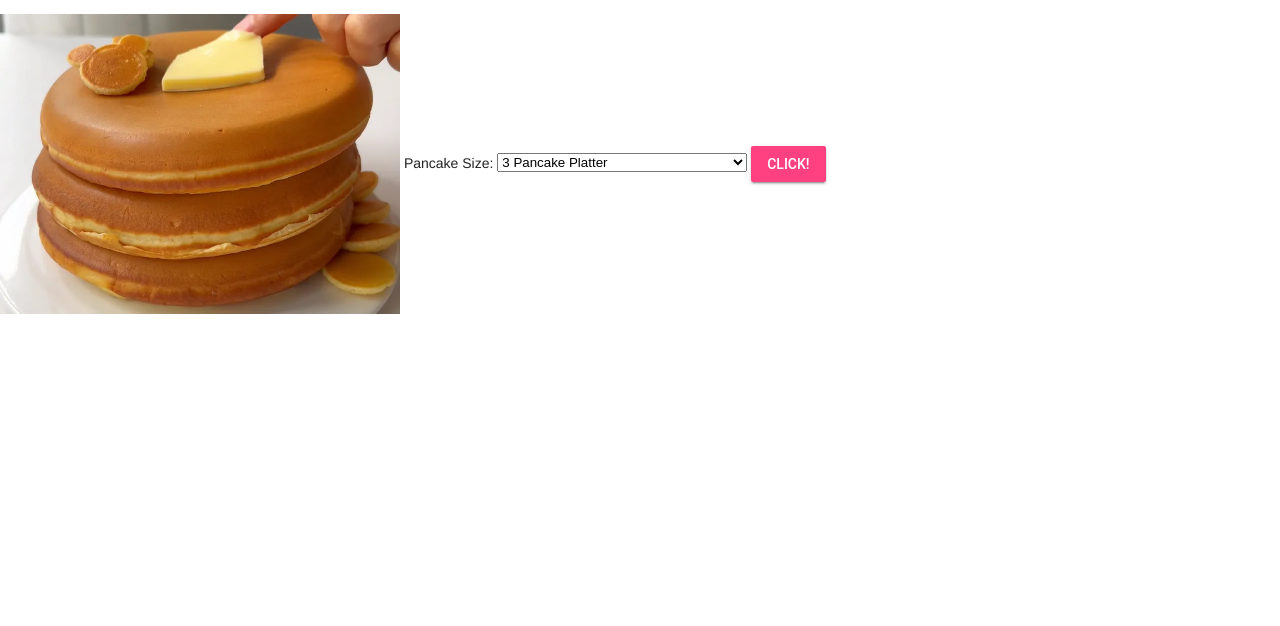
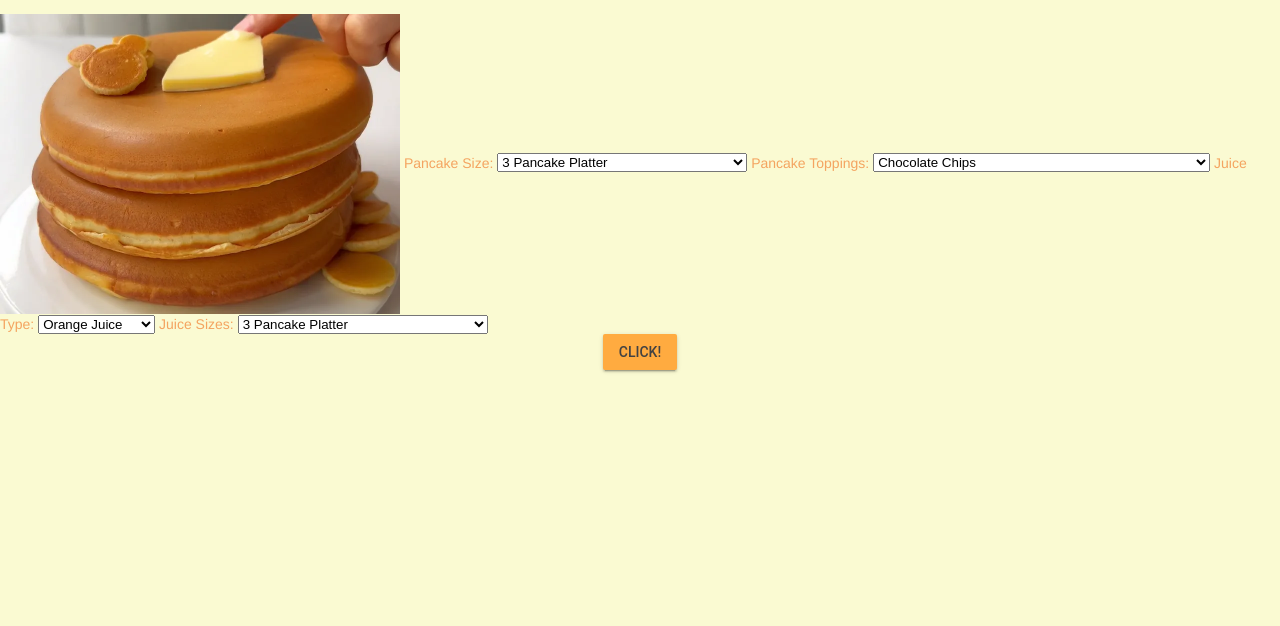
Before and after one commit to ICS20-Programming-GraydonE/Assign-04-HTML-NameOfProgram, a plain HTML site: page index.html in a window 1280 px wide. Shown: the part 174-800 px from the top of the page. Drawn offline with nearby package versions, Linux system fonts and the light colour scheme.

Commit message:
tuesday work

```diff
--- a/css/style.css
+++ b/css/style.css
@@ -0,0 +1,11 @@
+body{
+  background-color:lightgoldenrodyellow ;
+}
+
+h1{
+  color: sandybrown
+}
+
+label{
+  color: sandybrown
+}
--- a/index.html
+++ b/index.html
@@ -3,27 +3,31 @@
   <head>
     <!--Meta data-->
     <meta charset="utf-8">
-    <meta name="description" content="VolumeSphere, with JavaScript">
-    <meta name="keywords" content="immaculata, ics2o">
+    <meta name="description" content="VolumeSphere, with JavaScript">    <meta name="keywords" content="immaculata, ics2o">
     <meta name="author" content="Graydon Ezzeddin">
     <meta name="viewport" content="width=device-width, initial-scale=1.0">
+
     <!--Favicon-->
     <link rel="apple-touch-icon" sizes="180x180" href="./fav/apple-touch-icon.png">
     <link rel="icon" type="image/png" sizes="32x32" href="./fav/favicon-32x32.png">
     <link rel="icon" type="image/png" sizes="16x16" href="./fav/favicon-16x16.png">
     <link rel="manifest" href="./fav/site.webmanifest">
+
     <!--Css-->
     <link rel="stylesheet" href="./css/style.css">
+
     <!--title-->
     <title>Calculate the price of your Pancake Order!</title>
   </head>
   <body>
+
     <!--JavaScript-->
     <script defer src="https://code.getmdl.io/1.3.0/material.min.js"></script>
     <script src="./js/script.js"></script>
+
     <!--MDL-->
     <link rel="stylesheet" href="https://fonts.googleapis.com/icon?family=Material+Icons">
-    <link rel="stylesheet" href="https://code.getmdl.io/1.3.0/material.indigo-pink.min.css">
+    <link rel="stylesheet" href="https://code.getmdl.io/1.3.0/material.brown-orange.min.css">
     <script defer src="https://code.getmdl.io/1.3.0/material.min.js"></script>
     <div class="mdl-layout mdl-js-layout mdl-layout--fixed-header">
       <header class="mdl-layout__header">
@@ -32,10 +36,13 @@
         </div>
       </header>
       <main class="mdl-layout__content">
+
         <!-- Text and Image-->
         <h1>Fill out your order below!</h1>
-        <img src=./images/Pancakes.webp alt="Pancakes" height="300" width="400"
+        <img src=./images/Pancakes.webp alt="Pancakes" height="300" width="400" />
+
         <!--  Interactable list of pancakes sizes -->
+
         <label for="size-pancakes">Pancake Size:</label>
         <select name="size-pancakes" id="size-pancakes">
           <option value="three-pancakes">3 Pancake Platter</option>
@@ -43,14 +50,49 @@
           <option value="kids-pancakes">Kids Size Pancake Platter (1 pancake)</option>
         </select>
 
+        <!--  Interactable list of pancake toppings -->
 
+        <label for="pancake-topping">Pancake Toppings:</label>
+        <select name="pancake-topping" id="pancake-topping">
+          <option value="one-topping">Chocolate Chips</option>
+          <option value="one-topping">Whipped Cream</option>
+          <option value="one-topping">Assorted Fruit</option>
+          <option value="two-topping">Chocolate Chips and Whipped Cream</option>
+          <option value="two-topping">Chocolate Chips and Assorted Fruit</option>
+          <option value="two-topping">Assorted Fruit and Whipped Cream</option>
+          <option value="three-topping">Assorted Fruit, Chocolate Chips and Whipped Cream </option>
+        </select>
+
+        <!--  Interactable list of Juice Types -->
+
+        <label for="juice-type">Juice Type:</label>
+        <select name="juice-type" id="juice-type">
+          <option value="juice-type">Orange Juice</option>
+          <option value="juice-type">Apple Juice</option>
+          <option value="juice-type">Cranberry Juice</option>
+        </select>
+
+        <!--  Interactable list of juice sizes -->
+
+        <label for="juice-size">Juice Sizes:</label>
+        <select name="juice-size" id="juice-size">
+          <option value="three-pancakes">3 Pancake Platter</option>
+          <option value="two-pancakes">2 Pancake Platter</option>
+          <option value="kids-pancakes">Kids Size Pancake Platter (1 pancake)</option>
+        </select>
+
+
+
+        <br>
         <!-- Raised button with ripple -->
+        <center>
         <button
           class="mdl-button mdl-js-button mdl-button--raised mdl-js-ripple-effect mdl-button--accent"
           onclick="calculate()">
           Click!
         </button>
         <br/>
+        </center>
         <p>
           <div id="program-feedback">
           </div>
--- a/js/script.js
+++ b/js/script.js
@@ -5,7 +5,7 @@
 
 "use strict";
 
-  // This function Calculates the total price.
+  // This function Calculates the total price of the order.
   function calculate() {
 
   // Get Pancake Size
@@ -27,9 +27,22 @@
     pancakePrice = 5;
   }
 
-  // Get Toppings
-  let pancakeToppings = parseInt(document.getElementById('pancake-toppings').value);
+  // Declare Toppings Price
+  let pancakeTopping = parseInt(document.getElementById('pancake-topping').value);
 
+  let pancakeToppingPrice = "" ;
+
+  if (pancakeTopping="one-topping") {
+    pancakeToppingPrice = 1;
+  }
+
+  else if (pancakeTopping = "two-topping") {
+    pancakeToppingPrice = 2;
+  }
+
+  else if (pancakeTopping) = "three-topping") {
+    pancakeToppingPrice = 3;
+  }
 
   // output if its warm or cold
   document.getElementById('program-feedback').innerHTML = programFeedback;
```
Also changed, not shown: fav/android-chrome-192x192.png (added), fav/android-chrome-192x192_1.png (added), fav/android-chrome-512x512.png (added), fav/android-chrome-512x512_1.png (added), fav/apple-touch-icon.png (added), fav/apple-touch-icon_1.png (added), fav/favicon-16x16.png (added), fav/favicon-16x16_1.png (added), fav/favicon-32x32.png (added), fav/favicon-32x32_1.png (added), fav/favicon.ico (added), fav/favicon_1.ico (added), fav/site.webmanifest (added), fav/site_1.webmanifest (added).
